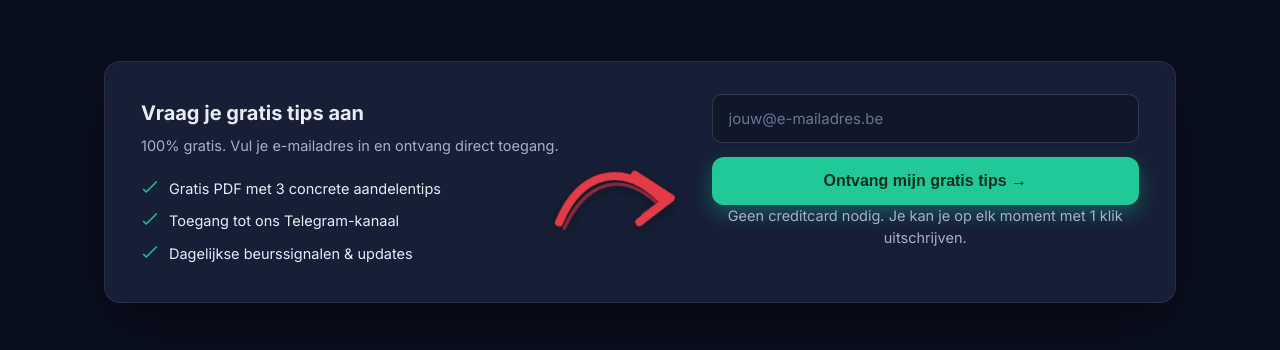
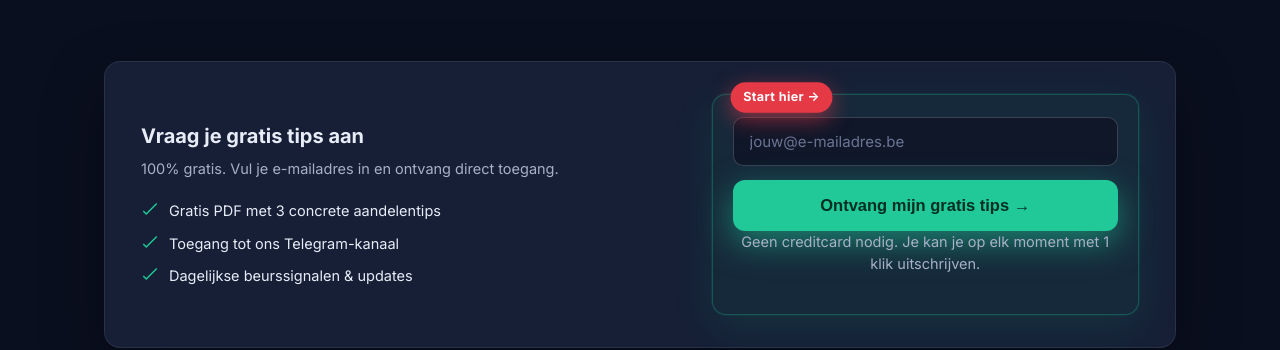
Before and after one commit to ishouldbesolucky/tradeidee-BS, a plain HTML site: page index.html in a window 1280 px wide. Shown: the part 628-978 px from the top of the page. Drawn offline with Linux system fonts and the light colour scheme.

Commit message:
Refactor lead action styles and remove lead arrow
Updated styling for lead action section and removed unused arrow SVG.

```diff
--- a/index.html
+++ b/index.html
@@ -138,39 +138,54 @@
     display:grid;grid-template-columns:1.1fr .9fr;gap:48px;align-items:center;
     position:relative;
   }
-  .lead-action .btn{width:100%;}
   .lead-card h3{margin:0 0 6px;font-size:20px;color:var(--ink);}
   .lead-card p{margin:0 0 20px;color:var(--ink-dim);font-size:14.5px;}
   .lead-benefits{list-style:none;margin:0 0 22px;padding:0;display:grid;gap:10px;}
   .lead-benefits li{display:flex;gap:10px;align-items:flex-start;font-size:14.5px;color:var(--ink);}
   .lead-benefits svg{width:18px;height:18px;color:var(--green);flex-shrink:0;margin-top:2px;}
 
-  /* Getekende rode pijl van voordelen (links) naar formulier (rechts) */
-  .lead-arrow{
+  /* Formulierkant extra opvallend maken */
+  .lead-action{
+    background:rgba(32,201,151,.06);
+    border:1px solid rgba(32,201,151,.28);
+    border-radius:14px;
+    padding:22px 20px 18px;
+    box-shadow:0 0 0 1px rgba(32,201,151,.08), 0 12px 40px rgba(32,201,151,.12);
+    position:relative;
+  }
+  .lead-action::before{
+    content:"Start hier →";
     position:absolute;
-    left:48%;
-    top:58%;
-    transform:translate(-50%,-50%) rotate(-8deg);
-    width:150px;
-    height:110px;
-    pointer-events:none;
-    z-index:5;
-    filter:drop-shadow(0 4px 8px rgba(0,0,0,.45));
-    animation: arrowPulse 2.4s ease-in-out infinite;
+    top:-12px;
+    left:20px;
+    background:#e63946;
+    color:#fff;
+    font-size:12px;
+    font-weight:700;
+    letter-spacing:.03em;
+    padding:5px 12px;
+    border-radius:999px;
+    box-shadow:0 4px 14px rgba(230,57,70,.45);
+    animation: badgePulse 2s ease-in-out infinite;
   }
-  .lead-arrow path{
-    stroke:#e63946;
-    stroke-linecap:round;
-    stroke-linejoin:round;
-    fill:none;
+  @keyframes badgePulse{
+    0%,100%{ transform:scale(1); box-shadow:0 4px 14px rgba(230,57,70,.45); }
+    50%{ transform:scale(1.05); box-shadow:0 6px 20px rgba(230,57,70,.6); }
   }
-  @keyframes arrowPulse{
-    0%,100%{ transform:translate(-50%,-50%) rotate(-8deg) scale(1); opacity:1; }
-    50%{ transform:translate(-50%,-50%) rotate(-8deg) scale(1.06); opacity:.92; }
+  .lead-action .btn{
+    width:100%;
+    padding:16px 26px;
+    font-size:16.5px;
+    box-shadow:0 10px 28px rgba(32,201,151,.45);
+    animation: btnGlow 2.2s ease-in-out infinite;
+  }
+  @keyframes btnGlow{
+    0%,100%{ box-shadow:0 10px 28px rgba(32,201,151,.4); }
+    50%{ box-shadow:0 12px 36px rgba(32,201,151,.65); }
   }
   .field{margin-bottom:14px;}
   .field input[type="email"], .field input[type="text"]{
-    width:100%;padding:14px 16px;border-radius:10px;border:1px solid rgba(255,255,255,.14);
+    width:100%;padding:14px 16px;border-radius:10px;border:1px solid rgba(255,255,255,.18);
     background:var(--navy-900);color:var(--ink);font-size:15px;font-family:inherit;
   }
   .field input::placeholder{color:#6b7594;}
@@ -204,7 +219,7 @@
   @media (max-width: 880px){
     .hero-grid{grid-template-columns:1fr;}
     .lead-card{grid-template-columns:1fr;margin-top:40px;padding:28px;}
-    .lead-arrow{display:none;}
+    .lead-action{margin-top:8px;}
     .cards-3, .steps, .stat-grid{grid-template-columns:1fr;}
     section{padding:56px 0;}
     .final-cta{margin:0 16px;padding:40px 20px;}
@@ -255,18 +270,6 @@
           <li><svg viewBox="0 0 24 24" fill="none" stroke="currentColor" stroke-width="2"><path d="M3 12l4 4 14-14"/></svg> Dagelijkse beurssignalen & updates</li>
         </ul>
       </div>
-
-      <!-- Getekende rode pijl van voordelen naar formulier -->
-      <svg class="lead-arrow" viewBox="0 0 140 100" fill="none" xmlns="http://www.w3.org/2000/svg" aria-hidden="true">
-        <!-- Dikke, handgetekende boog -->
-        <path d="M12 62 C 38 18, 78 14, 108 52" stroke="#e63946" stroke-width="7.5" stroke-linecap="round" fill="none"/>
-        <!-- Tweede lijn voor handgetekend effect -->
-        <path d="M16 68 C 42 28, 76 22, 104 56" stroke="#e63946" stroke-width="3.2" stroke-linecap="round" fill="none" opacity="0.55"/>
-        <!-- Dikke pijlpunt -->
-        <path d="M88 28 L118 54 L86 72" stroke="#e63946" stroke-width="7.5" stroke-linecap="round" stroke-linejoin="round" fill="none"/>
-        <!-- Extra dikte in de pijlpunt voor meer impact -->
-        <path d="M92 34 L112 54 L90 66" stroke="#e63946" stroke-width="3" stroke-linecap="round" stroke-linejoin="round" fill="none" opacity="0.6"/>
-      </svg>
 
       <div class="lead-action">
         <form id="leadForm" action="#" method="POST">
```
